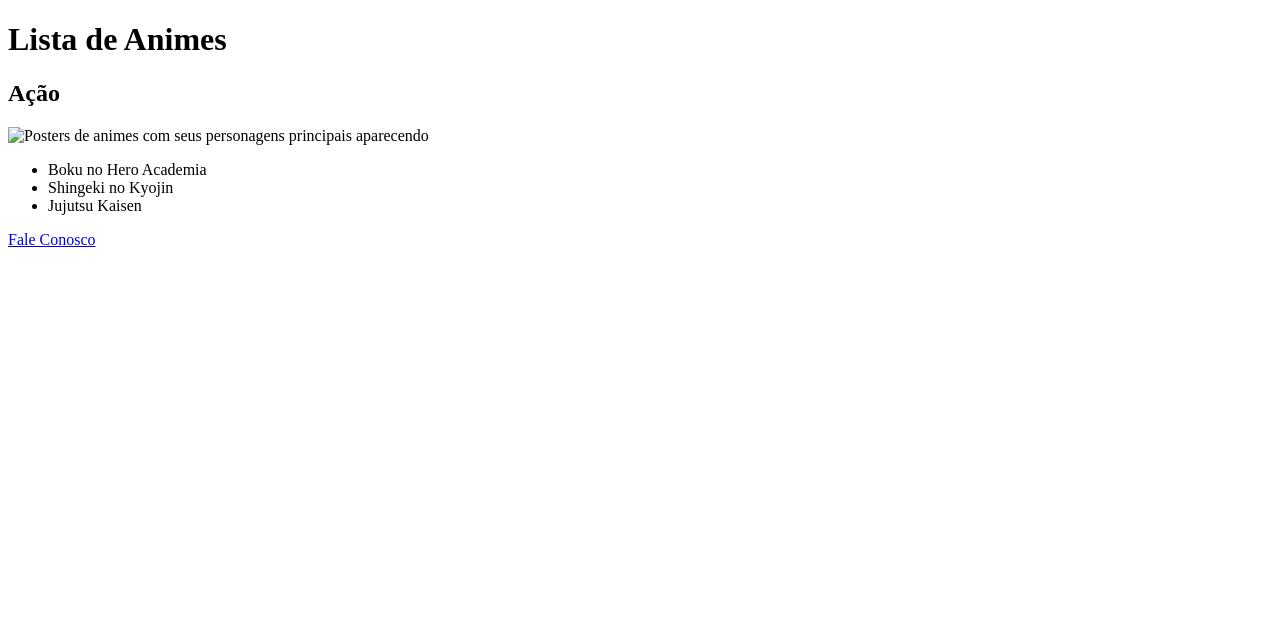
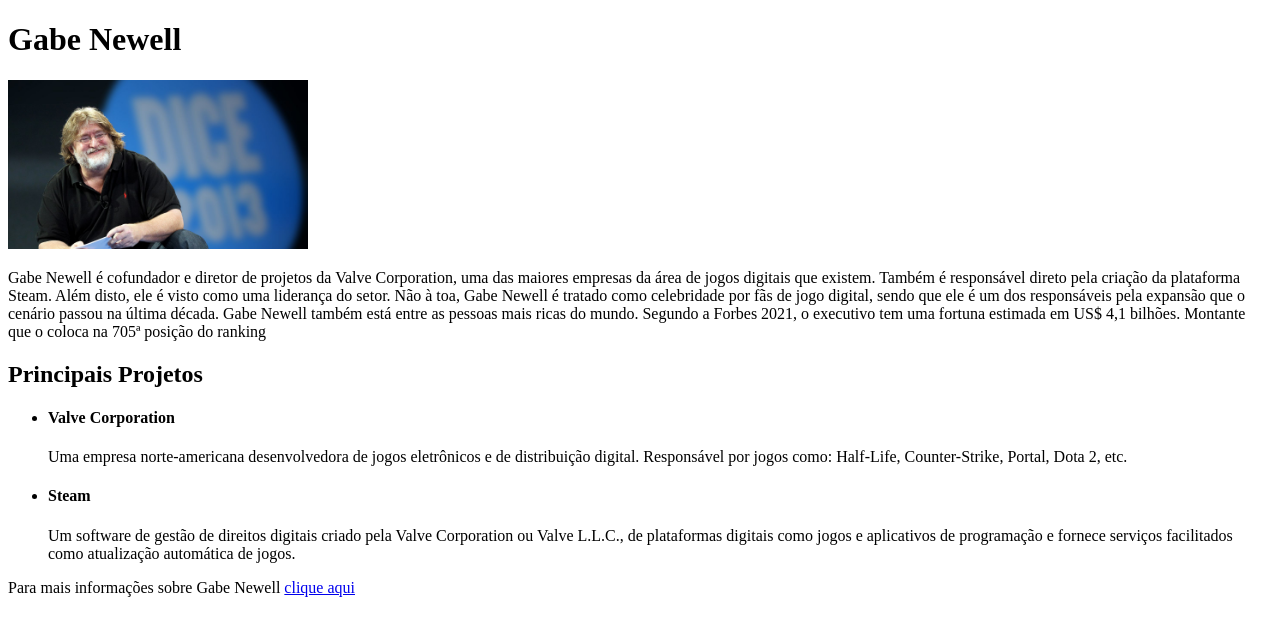
Before and after one commit to ricardodbianco/Fron-end-Aula06, a plain HTML site: page index.html in a window 1280 px wide. Drawn offline with Linux system fonts and the light colour scheme.

Commit message:
Site em html

```diff
--- a/index.html
+++ b/index.html
@@ -9,24 +9,31 @@
 
 <body>
     <header>
-        <h1>Lista de Animes</h1>
+        <h1>Gabe Newell</h1>
+        <img width="300px" alt="Imagem do Gabe Newell" src="img/GabeNewell.jpg">
+        <p>Gabe Newell é cofundador e diretor de projetos da Valve Corporation, uma das maiores empresas da área de jogos digitais que existem. Também é responsável direto pela criação da plataforma Steam. Além disto, ele é visto como uma liderança do setor.
+
+            Não à toa, Gabe Newell é tratado como celebridade por fãs de jogo digital, sendo que ele é um dos responsáveis pela expansão que o cenário passou na última década.
+            Gabe Newell também está entre as pessoas mais ricas do mundo. Segundo a Forbes 2021, o executivo tem uma fortuna estimada em US$ 4,1 bilhões. Montante que o coloca na 705ª posição do ranking</p>
+
     </header>
 
     <main>
         <section>
-            <h2>Ação</h2>
-            <img width="300px" alt="Posters de animes com seus personagens principais aparecendo" src="./img/">
+            <h2>Principais Projetos</h2>
+
             <ul>
-              <li>Boku no Hero Academia</li>
-              <li>Shingeki no Kyojin</li>
-              <li>Jujutsu Kaisen</li>
+              <li><h4>Valve Corporation</h4></li>
+              <p>Uma empresa norte-americana desenvolvedora de jogos eletrônicos e de distribuição digital. Responsável por jogos como: Half-Life, Counter-Strike, Portal, Dota 2, etc.</p>
+              <li><h4>Steam</h4></li>
+              <p>Um software de gestão de direitos digitais criado pela Valve Corporation ou Valve L.L.C., de plataformas digitais como jogos e aplicativos de programação e fornece serviços facilitados como atualização automática de jogos.</p>
             </ul>
         </section>
     </main>
 
 
 <footer>
-    <a href="https://www.google.com" target="_blank">Fale Conosco</a>
+    Para mais informações sobre Gabe Newell <a href="https://pt.wikipedia.org/wiki/Gabe_Newell" target="_blank">clique aqui</a>
 </footer>
 </body>
 
```
Also changed, not shown: img/GabeNewell.jpg (added).
